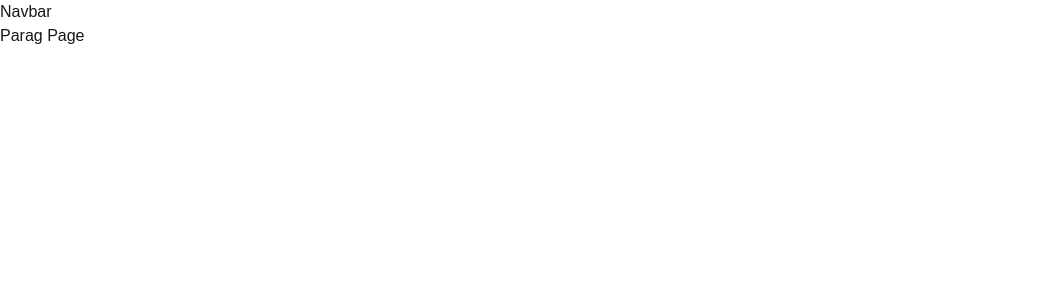
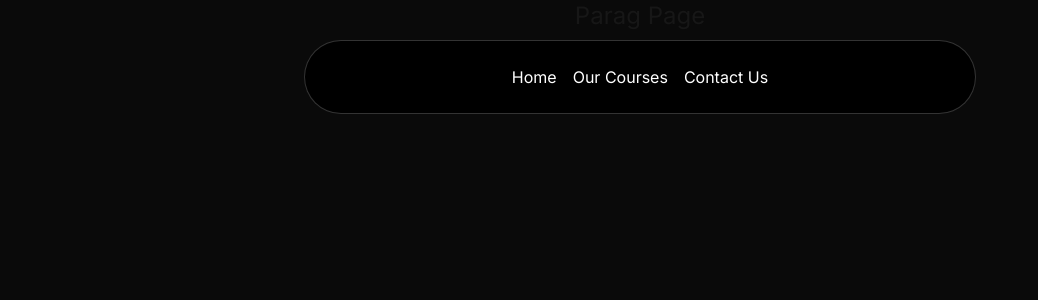
Before and after one commit to Paragk3/rhythmworks, a Next.js app: page / in a window 1280 px wide. Shown: the top 300 px of the page, without its empty margins (0-1038 px from the left). Built offline with nearby package versions, Linux system fonts and the light colour scheme.

Commit message:
Update navbar content and css

```diff
--- a/src/app/layout.tsx
+++ b/src/app/layout.tsx
@@ -1,19 +1,9 @@
 import type { Metadata } from "next";
-import localFont from "next/font/local";
+import {Inter} from "next/font/google"
 import "./globals.css";
 import Navbar from "@/components/Navbar";
 
-const geistSans = localFont({
-  src: "./fonts/GeistVF.woff",
-  variable: "--font-geist-sans",
-  weight: "100 900",
-});
-const geistMono = localFont({
-  src: "./fonts/GeistMonoVF.woff",
-  variable: "--font-geist-mono",
-  weight: "100 900",
-});
-
+const inter = Inter({subsets : ["latin"]});
 export const metadata: Metadata = {
   title: "Parag App",
   description: "Generated by Parag next app",
@@ -25,10 +15,12 @@ export default function RootLayout({
   children: React.ReactNode;
 }>) {
   return (
-    <html lang="en">
+    <html lang="en" className="dark">
       <body
-        className={`${geistSans.variable} ${geistMono.variable} antialiased`}>
-         <Navbar/>
+        className={inter.className}>
+         <div className="relative w-full flex items-center justify-center ">
+          <Navbar/>
+         </div>
         {children}
       </body>
     </html>
--- a/src/app/page.tsx
+++ b/src/app/page.tsx
@@ -2,11 +2,9 @@ import Image from "next/image";
 
 export default function Home() {
   return (
-    <div>
-      <h1>
-        Parag Page
-      </h1>
-    </div>
+    <main className="min-h-screen bg-black/[0.96] antialiased bg-grid-white/[0.02]">
+      <h1 className="text-2xl text-center">Parag Page</h1>
+    </main>
   )
 
 }
--- a/src/components/Navbar.tsx
+++ b/src/components/Navbar.tsx
@@ -1,10 +1,55 @@
-import React from "react";
+'use client'
+import React, { useState } from "react";
+import { HoveredLink, Menu, MenuItem, ProductItem } from "./ui/navbar-menu";
+import { cn } from "@/utils/utils";
+import Link from "next/link";
 
-function Navbar(){
+
+function Navbar({ className }: { className?: string }){
+    const [active, setActive] = useState<string | null>(null);
     return(
-        <div>
-            Navbar
-        </div>
+        <div
+        className={cn("fixed top-10 inset-x-0 max-w-2xl mx-auto z-50", className)}
+        >
+            <Menu setActive={setActive}>
+                <Link href={"/"}>
+                 <MenuItem setActive={setActive } active={active}
+                  item="Home">
+
+                 </MenuItem>
+                </Link>
+
+                <MenuItem setActive={setActive} active={active}
+                item="Our Courses">
+                <div className="flex flex-col space-y-4 text-sm">
+                <HoveredLink href="/cources">
+                    All Cources
+                </HoveredLink>
+                <HoveredLink href="/cources">
+                   Book Music Theory
+                </HoveredLink>
+                <HoveredLink href="/cources">
+                   Advance Composition
+                </HoveredLink>
+                <HoveredLink href="/cources">
+                   SongWritting
+                </HoveredLink>
+                <HoveredLink href="/cources">
+                   MusicProduction
+                </HoveredLink>
+                <HoveredLink href="/cources">
+                   Music Feeling
+                </HoveredLink>
+                </div>
+                </MenuItem>
+                <Link href={"/contact"}>
+                <MenuItem setActive={setActive} active={active}
+                item="Contact Us">
+                </MenuItem>
+                </Link>
+            </Menu>
+            </div>
+
     )
 }
 
--- a/src/components/ui/navbar-menu.tsx
+++ b/src/components/ui/navbar-menu.tsx
@@ -38,7 +38,7 @@ export const MenuItem = ({
           animate={{ opacity: 1, scale: 1, y: 0 }}
           transition={transition}
         >
-          {active === item && (
+          {active === item && children && (
             <div className="absolute top-[calc(100%_+_1.2rem)] left-1/2 transform -translate-x-1/2 pt-4">
               <motion.div
                 transition={transition}
--- a/tailwind.config.ts
+++ b/tailwind.config.ts
@@ -6,6 +6,7 @@ const config: Config = {
     "./src/components/**/*.{js,ts,jsx,tsx,mdx}",
     "./src/app/**/*.{js,ts,jsx,tsx,mdx}",
   ],
+  darkMode: 'class',
   theme: {
     extend: {
       colors: {
```
